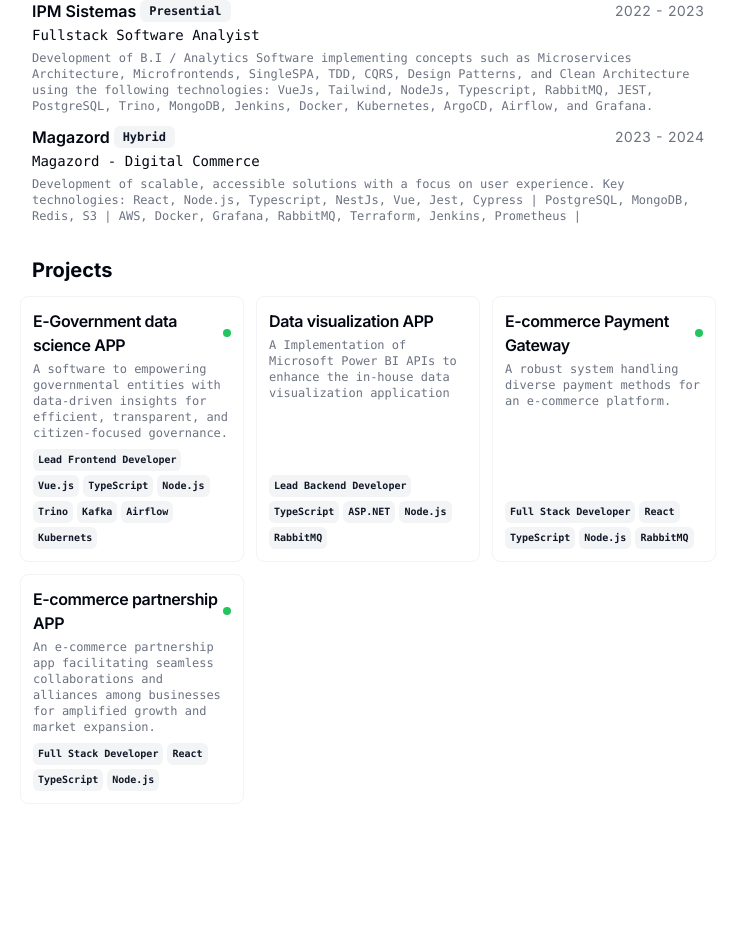
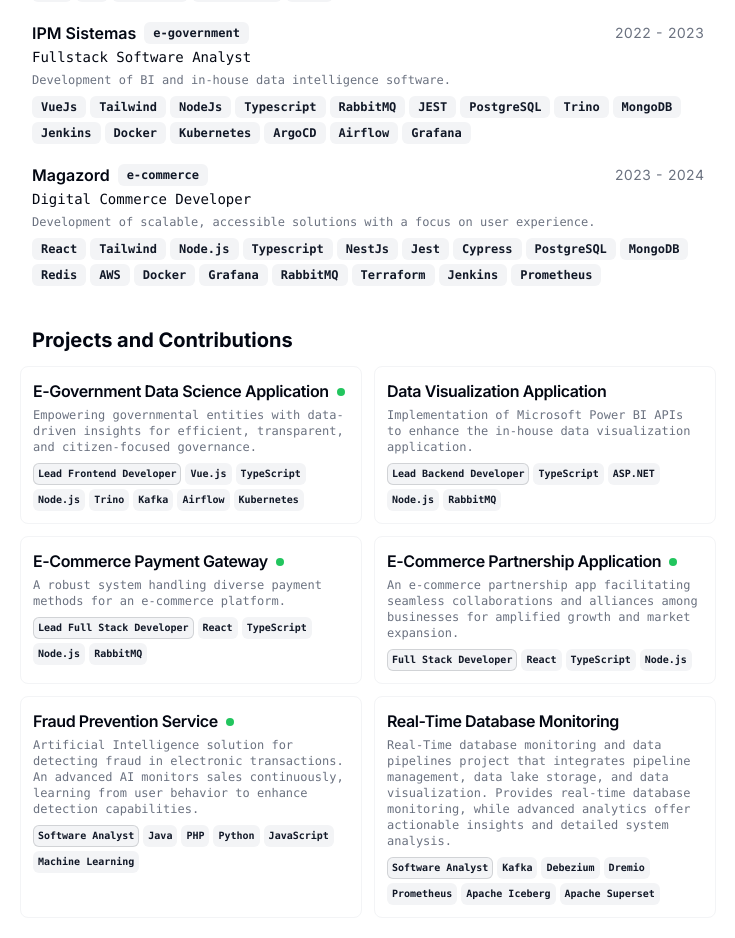
Before and after one commit to brodwolf/cv, a Next.js app: page / in a window 1280 px wide. Shown: the part 1044-1982 px from the top of the page, without its empty margins (272-1007 px from the left). Before the commit the page ends 1912 px from the top, so only its background shows below. Built offline with nearby package versions, Linux system fonts and the light colour scheme.

Commit message:
feat: update resumee strcture

```diff
--- a/src/app/page.tsx
+++ b/src/app/page.tsx
@@ -152,10 +152,10 @@
           <h2 className="text-xl font-bold">Work Experience</h2>
           {RESUME_DATA.work.map((work) => {
             return (
-              <Card key={work.company}>
+              <Card className="mb-2" key={work.company}>
                 <CardHeader>
                   <div className="flex items-center justify-between gap-x-2 text-base">
-                    <h3 className="inline-flex items-center justify-center gap-x-1 font-semibold leading-none">
+                    <h3 className="inline-flex items-center justify-center gap-x-2 font-semibold leading-none">
                       <a className="hover:underline" href={work.link}>
                         {work.company}
                       </a>
@@ -183,6 +183,17 @@
                 </CardHeader>
                 <CardContent className="mt-2 text-xs">
                   {work.description}
+                  <div className="flex flex-wrap gap-1 mt-2">
+                    {work.technologies.map((technology) => (
+                      <Badge
+                        variant="secondary"
+                        className="align-middle text-xs"
+                        key={technology}
+                      >
+                        {technology}
+                      </Badge>
+                    ))}
+                  </div>
                 </CardContent>
               </Card>
             );
@@ -190,16 +201,17 @@
         </Section>
 
         <Section className="print-force-new-page scroll-mb-16">
-          <h2 className="text-xl font-bold">Projects</h2>
-          <div className="-mx-3 grid grid-cols-1 gap-3 print:grid-cols-3 print:gap-2 md:grid-cols-2 lg:grid-cols-3">
+          <h2 className="text-xl font-bold">Projects and Contributions</h2>
+          <div className="-mx-3 grid grid-cols-1 gap-3 print:grid-cols-3 print:gap-2 md:grid-cols-2">
             {RESUME_DATA.projects.map((project) => {
               return (
                 <ProjectCard
                   key={project.title}
                   title={project.title}
                   description={project.description}
+                  role={project.role}
                   tags={project.techStack}
-                  link={"link" in project ? project.link.href : undefined}
+                  link={"link" in project ? project?.link?.href : undefined}
                 />
               );
             })}
--- a/src/components/project-card.tsx
+++ b/src/components/project-card.tsx
@@ -10,13 +10,14 @@
 interface Props {
   title: string;
   description: string;
+  role: readonly string[];
   tags: readonly string[];
   link?: string;
 }
 
-export function ProjectCard({ title, description, tags, link }: Props) {
+export function ProjectCard({ title, description, tags, role, link }: Props) {
   return (
-    <Card className="flex flex-col overflow-hidden border border-muted p-3">
+    <Card className="flex flex-col w-full  overflow-hidden border border-muted p-3 group">
       <CardHeader className="">
         <div className="space-y-1">
           <CardTitle className="text-base">
@@ -24,10 +25,10 @@
               <a
                 href={link}
                 target="_blank"
-                className="inline-flex items-center gap-1 hover:underline"
+                className="inline-flex items-center gap-1 group-hover:underline"
               >
                 {title}{" "}
-                <span className="flex-shrink-0 h-2 w-2 rounded-full bg-green-500"></span>
+                <span className="flex-shrink-0 h-2 w-2 ml-1 mt-0.5 rounded-full bg-green-500"></span>
               </a>
             ) : (
               title
@@ -41,8 +42,17 @@
           </CardDescription>
         </div>
       </CardHeader>
-      <CardContent className="mt-auto flex">
+      <CardContent className="flex">
         <div className="mt-2 flex flex-wrap gap-1">
+          {role.map((role) => (
+            <Badge
+              className="px-1 py-0 text-[10px] border-primary/15"
+              variant="secondary"
+              key={role}
+            >
+              {role}
+            </Badge>
+          ))}
           {tags.map((tag) => (
             <Badge
               className="px-1 py-0 text-[10px]"
--- a/src/data/resume-data.tsx
+++ b/src/data/resume-data.tsx
@@ -7,10 +7,8 @@
   initials: "WB",
   location: "Santa Catarina, Brazil. GMT-3",
   locationLink: "https://www.google.com/maps/place/Santa+Catarina",
-  about:
-    "Mid Level Full Stack Engineer focused on create intuitive, customer-focused applications for seamless user experiences.",
-  summary:
-    "As a Full Stack Engineer, I thrive in dynamic, fast-paced teams that transform projects into successful products. Over the past few years, I've contributed to various complementary projects, forming a robust ecosystem that fosters the growth and stability of the main project. My primary goal is crafting scalable, user-centric solutions with a emphasis on accessibility. Currently, I work mostly with TypeScript, React, Node.js, and NestJS.",
+  about: "Senior Full Stack Engineer focused on creating intuitive, customer-focused applications for seamless user experiences.",
+  summary: "As a Full Stack Engineer, I thrive in dynamic, fast-paced teams that transform projects into successful products. Over the past few years, I've contributed to various complementary projects, forming a robust ecosystem that fosters the growth and stability of the main project. My primary goal is crafting scalable, user-centric solutions with an emphasis on accessibility. Currently, I work mostly with TypeScript, React, Node.js, and NestJS.",
   avatarUrl: "/profile.png",
   personalWebsiteUrl: "https://brodwolf.dev",
   contact: {
@@ -19,19 +17,19 @@
       {
         name: "GitHub",
         url: "https://github.com/Brodwolf",
-        icon: GitHubIcon,
+        icon: GitHubIcon
       },
       {
         name: "LinkedIn",
         url: "https://www.linkedin.com/in/brodwolf/",
-        icon: LinkedInIcon,
+        icon: LinkedInIcon
       },
       {
         name: "X",
         url: "https://x.com/brodwolf_dev",
-        icon: XIcon,
-      },
-    ],
+        icon: XIcon
+      }
+    ]
   },
   education: [
     {
@@ -39,61 +37,101 @@
       school: "Military Engineering Institute (IME)",
       degree: "Aeronautical Mechanical Engineering",
       start: "2017",
-      end: "2017",
+      end: "2017"
     },
     {
       badges: ["Incomplete"],
       school: "University of Buenos Aires (UBA)",
       degree: "Medicine",
       start: "2017",
-      end: "2021",
+      end: "2021"
     },
     {
       badges: ["Incomplete"],
       school: "University of the Alto Vale do Itajaí (Unidavi)",
       degree: "Information Technology and Information Systems",
       start: "2021",
-      end: "2022",
+      end: "2022"
     },
     {
-      badges: ["Enrroled"],
+      badges: ["Enrolled"],
       school: "Maringá University Center (UniCesumar)",
       degree: "Software Engineering",
       start: "2022",
-      end: "Current",
-    },
+      end: "Current"
+    }
   ],
   work: [
     {
       company: "IPM Sistemas",
       link: "https://www.ipm.com.br",
-      badges: ["Presential"],
       title: "Junior Backend Developer",
+      badges: ["e-government"],
       start: "2021",
       end: "2022",
-      description:
-        "Development and maintenance of software in public management system, using the following technologies: PHP, JS, HTML/CSS, PostgreSQL, and BIRT.",
+      description: "Development and maintenance of software in a public management system.",
+      technologies: [
+        "PHP",
+        "JS",
+        "HTML/CSS",
+        "PostgreSQL",
+        "BIRT"
+      ]
     },
     {
       company: "IPM Sistemas",
       link: "https://www.ipm.com.br",
-      badges: ["Presential"],
-      title: "Fullstack Software Analyist",
+      title: "Fullstack Software Analyst",
+      badges: ["e-government"],
       start: "2022",
       end: "2023",
-      description:
-        "Development of B.I / Analytics Software implementing concepts such as Microservices Architecture, Microfrontends, SingleSPA, TDD, CQRS, Design Patterns, and Clean Architecture using the following technologies: VueJs, Tailwind, NodeJs, Typescript, RabbitMQ, JEST, PostgreSQL, Trino, MongoDB, Jenkins, Docker, Kubernetes, ArgoCD, Airflow, and Grafana.",
+      description: "Development of BI and in-house data intelligence software.",
+      technologies: [
+        "VueJs",
+        "Tailwind",
+        "NodeJs",
+        "Typescript",
+        "RabbitMQ",
+        "JEST",
+        "PostgreSQL",
+        "Trino",
+        "MongoDB",
+        "Jenkins",
+        "Docker",
+        "Kubernetes",
+        "ArgoCD",
+        "Airflow",
+        "Grafana"
+      ]
     },
     {
       company: "Magazord",
       link: "https://www.magazord.com.br/",
-      badges: ["Hybrid"],
-      title: "Magazord - Digital Commerce",
+      title: "Digital Commerce Developer",
+      badges: ["e-commerce"],
       start: "2023",
       end: "2024",
-      description:
-        "Development of scalable, accessible solutions with a focus on user experience. Key technologies: React, Node.js, Typescript, NestJs, Vue, Jest, Cypress | PostgreSQL, MongoDB, Redis, S3 | AWS, Docker, Grafana, RabbitMQ, Terraform, Jenkins, Prometheus |",
-    },
+      description: "Development of scalable, accessible solutions with a focus on user experience.",
+      technologies: [
+        "React",
+        "Tailwind",
+        "Node.js",
+        "Typescript",
+        "NestJs",
+        "Jest",
+        "Cypress",
+        "PostgreSQL",
+        "MongoDB",
+        "Redis",
+        "AWS",
+        "Docker",
+        "Grafana",
+        "RabbitMQ",
+        "Terraform",
+        "Jenkins",
+        "Prometheus"
+      ]
+    }
   ],
   skills: [
     "JavaScript",
@@ -115,66 +153,108 @@
     "Jenkins",
     "Grafana",
     "AWS Cloud Platform",
-    "Azure",
+    "Azure"
   ],
   projects: [
     {
-      title: "E-Government data science APP",
+      title: "E-Government Data Science Application",
+      role: [
+        "Lead Frontend Developer"
+      ],
       techStack: [
-        "Lead Frontend Developer",
         "Vue.js",
         "TypeScript",
         "Node.js",
         "Trino",
         "Kafka",
         "Airflow",
-        "Kubernets",
+        "Kubernetes"
       ],
-      description: "A software to empowering governmental entities with data-driven insights for efficient, transparent, and citizen-focused governance.",
+      description: "Empowering governmental entities with data-driven insights for efficient, transparent, and citizen-focused governance.",
       link: {
-        label: "marketing.ipm.com.br",
-        href: "https://marketing.ipm.com.br/dara-ia",
-      },
+        "label": "marketing.ipm.com.br",
+        "href": "https://marketing.ipm.com.br/dara-ia"
+      }
     },
     {
-      title: "Data visualization APP",
+      title: "Data Visualization Application",
+      role: [
+        "Lead Backend Developer"
+      ],
       techStack: [
-        "Lead Backend Developer",
         "TypeScript",
         "ASP.NET",
         "Node.js",
-        "RabbitMQ",
+        "RabbitMQ"
       ],
-      description: "A Implementation of Microsoft Power BI APIs to enhance the in-house data visualization application"
+      description: "Implementation of Microsoft Power BI APIs to enhance the in-house data visualization application."
     },
     {
-      title: "E-commerce Payment Gateway",
+      title: "E-Commerce Payment Gateway",
+      role: [
+        "Lead Full Stack Developer"
+      ],
       techStack: [
-        "Full Stack Developer",
         "React",
         "TypeScript",
         "Node.js",
-        "RabbitMQ",
+        "RabbitMQ"
       ],
       description: "A robust system handling diverse payment methods for an e-commerce platform.",
       link: {
         label: "portal-pagamentos",
-        href: "https://www.magazord.com.br/solucoes/recursos/meio-de-pagamento-proprio",
-      },
+        href: "https://www.magazord.com.br/solucoes/recursos/meio-de-pagamento-proprio"
+      }
     },
     {
-      title: "E-commerce partnership APP",
+      title: "E-Commerce Partnership Application",
+      role: [
+        "Full Stack Developer"
+      ],
       techStack: [
-        "Full Stack Developer",
         "React",
         "TypeScript",
-        "Node.js",
+        "Node.js"
       ],
       description: "An e-commerce partnership app facilitating seamless collaborations and alliances among businesses for amplified growth and market expansion.",
       link: {
         label: "portal-parceiros",
-        href: "https://www.magazord.com.br/parceiros",
-      },
+        href: "https://www.magazord.com.br/parceiros"
+      }
+    },
+    {
+      title: "Fraud Prevention Service",
+      role: [
+        "Software Analyst"
+      ],
+      techStack: [
+        "Java",
+        "PHP",
+        "Python",
+        "JavaScript",
+        "Machine Learning"
+      ],
+      description: "Artificial Intelligence solution for detecting fraud in electronic transactions. An advanced AI monitors sales continuously, learning from user behavior to enhance detection capabilities.",
+      link: {
+        label: "sentynela",
+        href: "https://www.sentynela.com.br/"
+      }
+    },
+    {
+      title: "Real-Time Database Monitoring",
+      role: [
+        "Software Analyst"
+      ],
+      techStack: [
+        "Kafka",
+        "Debezium",
+        "Dremio",
+        "Prometheus",
+        "Apache Iceberg",
+        "Apache Superset"
+      ],
+      // description: "Real-time database monitoring and data pipelines that integrate pipeline management, data lake storage, and data visualization."
+      description: "Real-Time database monitoring and data pipelines project that integrates pipeline management, data lake storage, and data visualization. Provides real-time database monitoring, while advanced analytics offer actionable insights and detailed system analysis."
     }
-  ],
-} as const;
+  ]
+}
```
